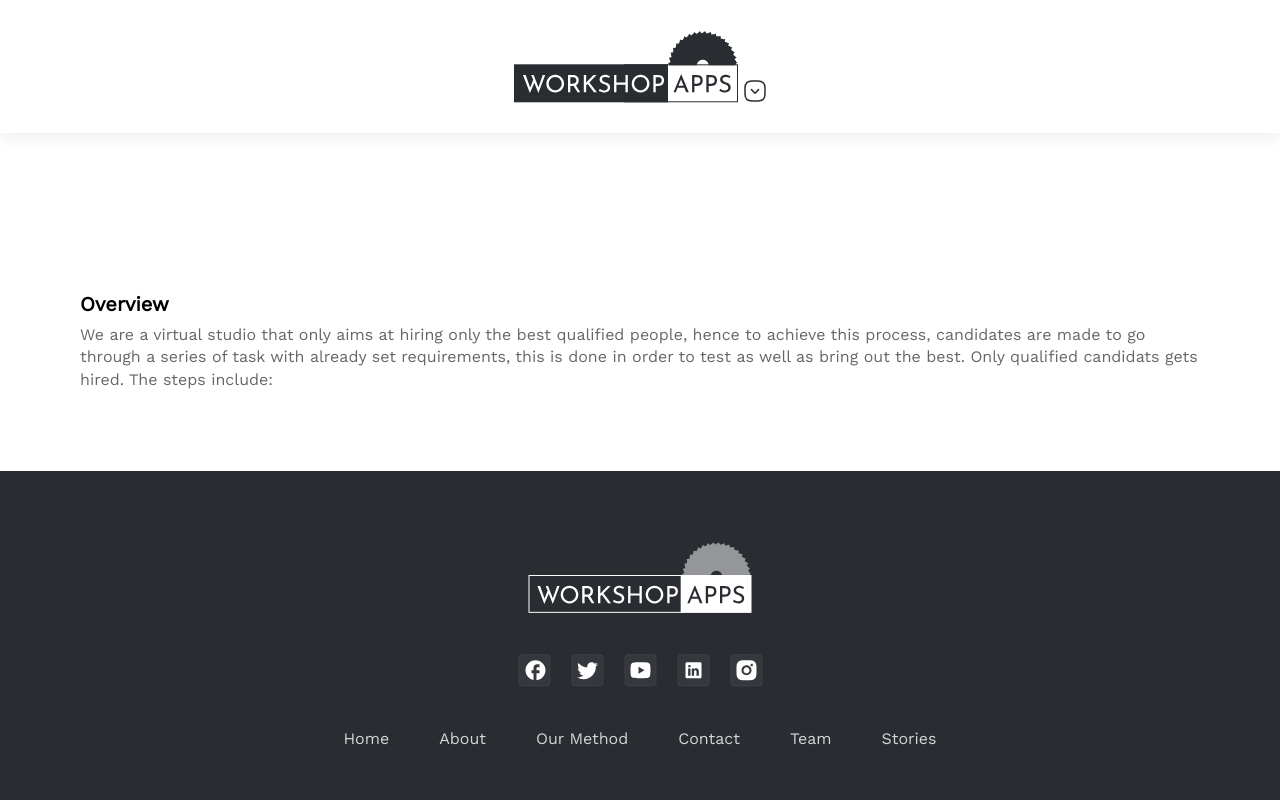
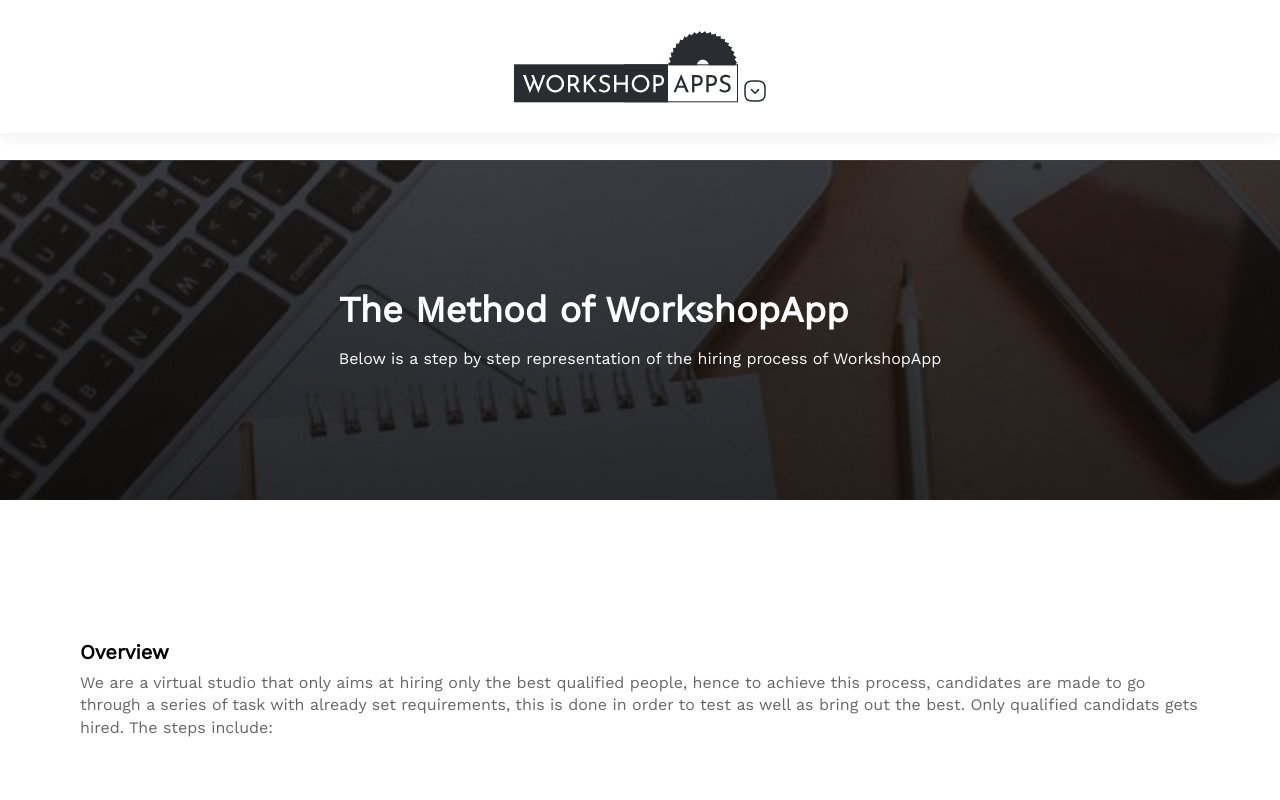
Before and after one commit to workshopapps/workshopapps-portfolio, a Next.js app in the folder frontend/: page /method in a window 1280 px wide. Shown: the top 800 px of the page. Built offline with nearby package versions, Linux system fonts and the light colour scheme.

Commit message:
chore: added the banner section

```diff
--- a/frontend/pages/method.jsx
+++ b/frontend/pages/method.jsx
@@ -1,4 +1,4 @@
-import { Heading, Stack, Text } from "@chakra-ui/react";
+import { Heading, Stack, Text, Box } from "@chakra-ui/react";
 import Head from "next/head";
 import Section from "../components/section";
 
@@ -10,6 +10,23 @@ export default function Method() {
         <link rel="icon" href="/favicon.ico" />
       </Head>
       <Stack w="full">
+        <Box
+          px={6}
+          h="340px"
+          w="full"
+          className="banner"
+          color="white"
+          display="grid"
+          placeItems="center"
+        >
+          <Stack spacing={4}>
+            <Heading>The Method of WorkshopApp </Heading>
+            <Text>
+              Below is a step by step representation of the hiring process of
+              WorkshopApp
+            </Text>
+          </Stack>
+        </Box>
         <Stack w="full" bg="white" pt="132px" pb="80px">
           <Section>
             <Heading fontSize="xl" color="black">
--- a/frontend/styles/globals.css
+++ b/frontend/styles/globals.css
@@ -38,3 +38,13 @@ li {
   background: #fff;
   z-index: -1;
 }
+.banner {
+  background-image: linear-gradient(
+      to bottom,
+      rgba(0, 0, 0, 0.7),
+      rgba(0, 0, 0, 0.8)
+    ),
+    url("../public/images/banner.svg");
+  background-size: cover;
+  padding: 20px;
+}
```
Also changed, not shown: frontend/public/images/banner.svg (added).
